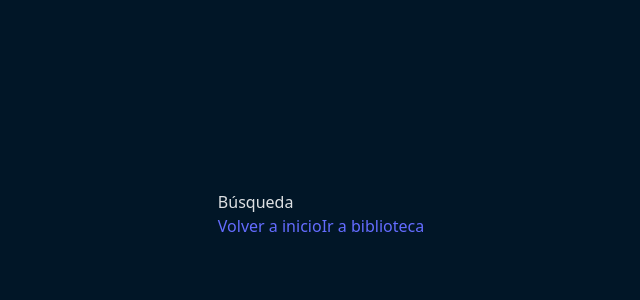
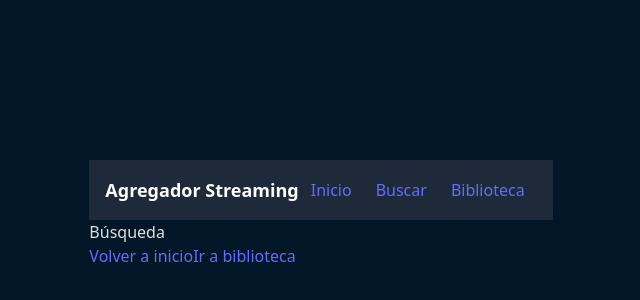
Before and after one commit to florenciarimolo/agregador-streaming, a Vue app: page /search in a window 1280 px wide. Shown: the part 186-486 px from the top of the page, without its empty margins (319-959 px from the left). Built offline with nearby package versions, Linux system fonts and the light colour scheme; no server answers.

Commit message:
feat(navbar): add Navbar component with routing links feat(homeview): integrate Carrousel component for trending movies display fix(carrousel): adjust class order for better styling fix(index): update document title to "Agregador Streaming"

```diff
--- a/index.html
+++ b/index.html
@@ -4,7 +4,7 @@
     <meta charset="UTF-8" />
     <link rel="icon" type="image/svg+xml" href="/vite.svg" />
     <meta name="viewport" content="width=device-width, initial-scale=1.0" />
-    <title>Vite + Vue + TS</title>
+    <title>Agregador Streaming</title>
   </head>
   <body>
     <div id="app"></div>
--- a/src/App.vue
+++ b/src/App.vue
@@ -1,7 +1,10 @@
 <script setup lang="ts">
+import Navbar from './components/Navbar.vue';
+
 </script>
 
 <template>
+  <Navbar/>
   <router-view />
 </template>
 
--- a/src/components/Carrousel.vue
+++ b/src/components/Carrousel.vue
@@ -6,7 +6,7 @@
             ‹
         </button>
 
-        <div class="no-scrollbar w-full">
+        <div class="w-full no-scrollbar">
             <div class="flex gap-4">
                 <article
                     v-for="movie in pagedMovies"
@@ -17,10 +17,10 @@
                         class="w-full h-full object-cover rounded border border-[#2731f5]" />
                     <div
                         class="w-full flex flex-col rounded border border-[#2731f5] items-center justify-center px-4 opacity-0 group-hover:opacity-100 transition-all duration-300 absolute bottom-0 backdrop-blur-md left-0 w-inherit h-full bg-black/20">
-                        <p class="text-white text-lg font-semibold text-center">
+                        <p class="text-lg font-semibold text-center text-white">
                             {{ movie.title }}
                         </p>
-                        <p class="text-white text-lg font-semibold text-center">
+                        <p class="text-lg font-semibold text-center text-white">
                             {{ movie.release_date }}
                         </p>
                     </div>
--- /dev/null
+++ b/src/components/Navbar.vue
@@ -0,0 +1,25 @@
+<template>
+    <div class="h-auto text-white bg-gray-900">
+        <nav class="p-4 bg-gray-800">
+            <div class="container flex items-center justify-between mx-auto">
+                <div class="text-lg font-bold">Agregador Streaming</div>
+                <div>
+                    <router-link to="/" class="px-3 py-2 text-white hover:text-gray-300">Inicio</router-link>
+                    <router-link to="/search" class="px-3 py-2 text-white hover:text-gray-300">Buscar</router-link>
+                    <router-link to="/library" class="px-3 py-2 text-white hover:text-gray-300">Biblioteca</router-link>
+                </div>
+            </div>
+        </nav>
+
+    </div>
+</template>
+
+<script lang="ts">
+export default {
+
+}
+</script>
+
+<style scoped>
+
+</style>
--- a/src/views/HomeView.vue
+++ b/src/views/HomeView.vue
@@ -28,6 +28,8 @@ onMounted(async () => {
   <div class="p-4">
     <h1 class="text-2xl font-bold mb-4 uppercase">Películas en tendencia</h1>
     <Carrousel/>
+        <h1 class="text-2xl font-bold mb-4 uppercase">Películas en tendencia</h1>
+    <Carrousel/>
     <!--
     <div class="grid grid-cols-4 md:grid-cols-6 gap-4">
       <div v-for="movie in movies" :key="movie.id"
```
